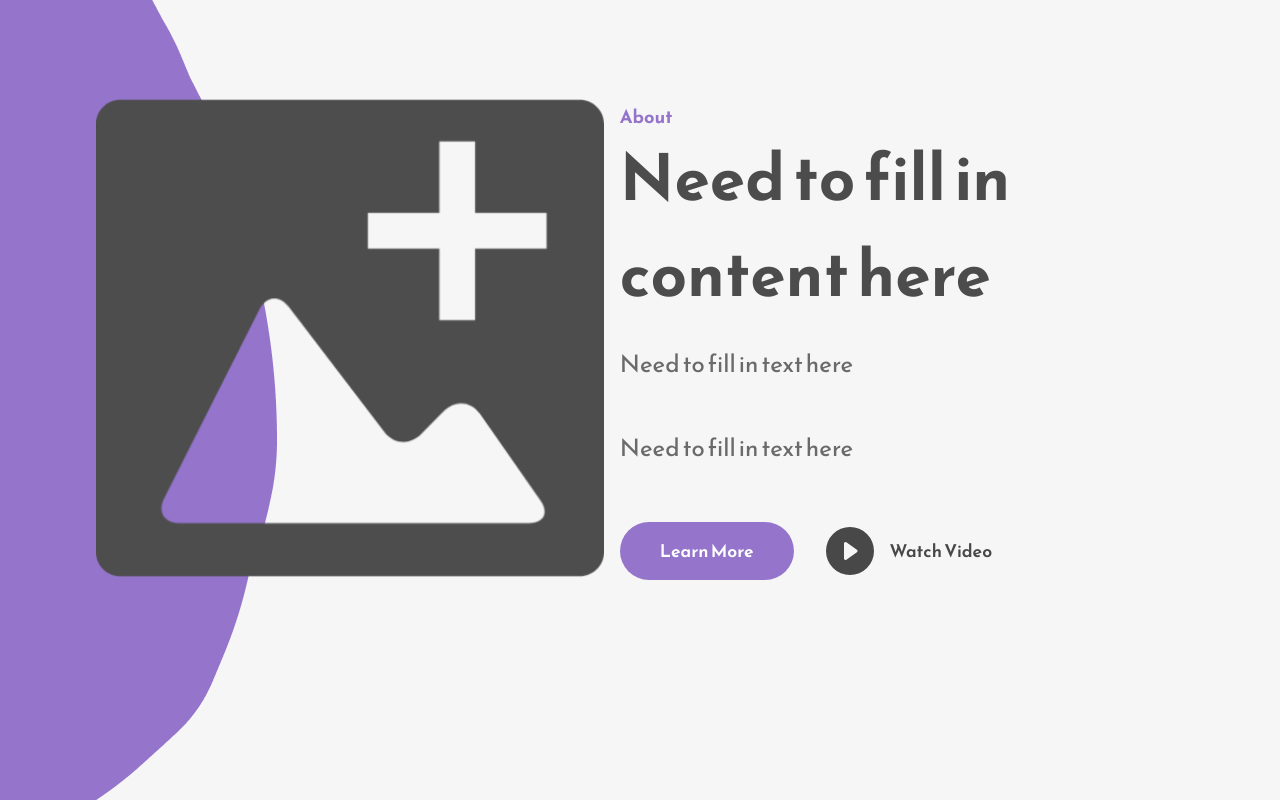
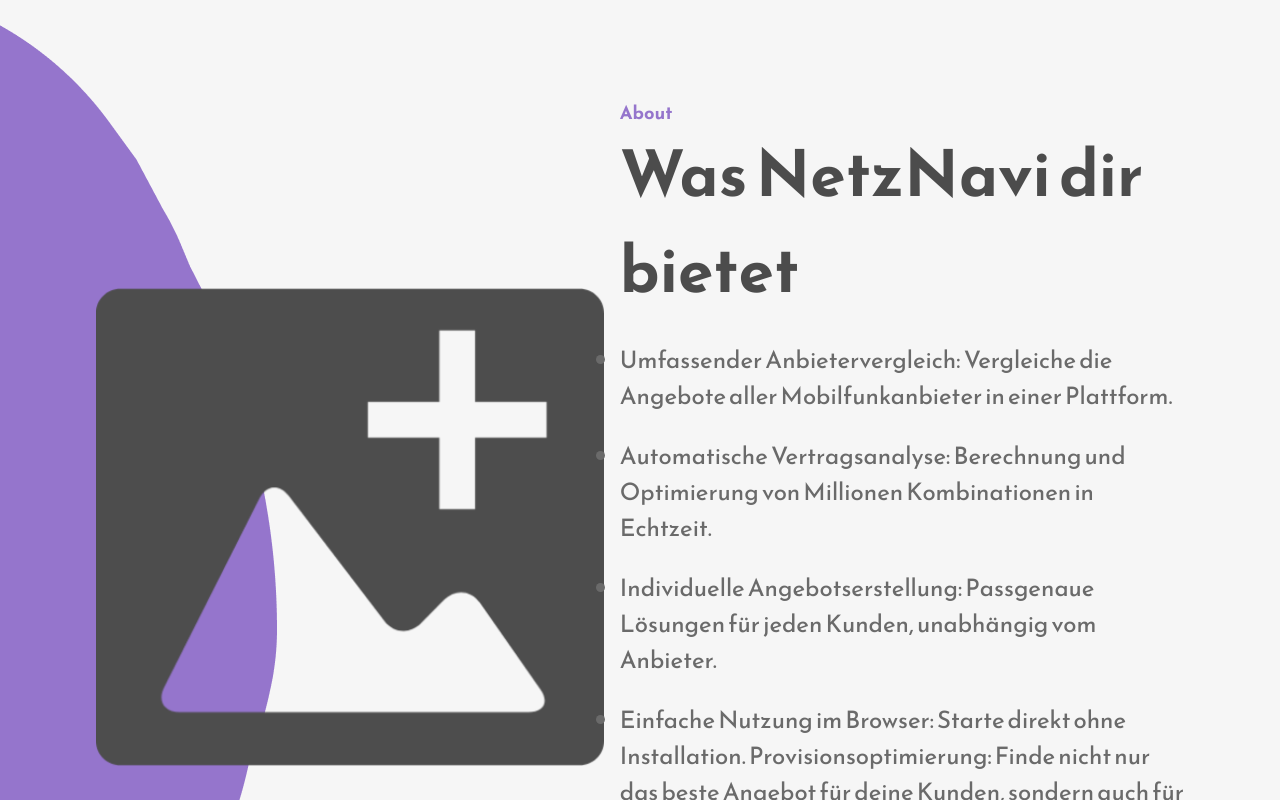
Before and after one commit to YuvrajShekhar/NetzNavi-Landing-Page, a React (Create React App) app: page / in a window 1280 px wide. Shown: the part 1140-1940 px from the top of the page. Built offline with nearby package versions, Linux system fonts and the light colour scheme.

Commit message:
fixed navbar background and added points to about section

```diff
--- a/src/App.css
+++ b/src/App.css
@@ -67,7 +67,7 @@
 }
 .home-bannerImage-container {
   position: absolute;
-  top: -100px;
+  top: -120px;
   right: -170px;
   z-index: -2;
   max-width: 700px;
@@ -87,11 +87,11 @@
   font-size: clamp(2rem, 5vw, 4rem);
   color: #4c4c4c;
   /* line-height: 5rem; */
-  max-width: 600px;
+  max-width: 900px;
 }
 .primary-text {
   font-size: clamp(1rem, 3vw, 1.5rem);
-  max-width: 500px;
+  max-width: 900px;
   color: #6a6a6a;
   margin: 1.5rem 0rem;
 }
--- a/src/Components/About.jsx
+++ b/src/Components/About.jsx
@@ -15,14 +15,22 @@
         <div className='about-section-text-container'>
             <p className='primary-subheading'> About</p>
             <h1 className='primary-heading'>
-                Need to fill in content here
+            Was NetzNavi dir bietet
             </h1>
-            <p className='primary-text'>
-                Need to fill in text here
-            </p>
-            <p className='primary-text'>
-                Need to fill in text here
-            </p>
+            <ul>
+                <li className="primary-text">
+                Umfassender Anbietervergleich: Vergleiche die Angebote aller Mobilfunkanbieter in einer Plattform.
+                </li>
+                <li className="primary-text">
+                Automatische Vertragsanalyse: Berechnung und Optimierung von Millionen Kombinationen in Echtzeit.
+                </li>
+                <li className="primary-text">
+                Individuelle Angebotserstellung: Passgenaue Lösungen für jeden Kunden, unabhängig vom Anbieter.
+                </li>
+                <li className="primary-text">
+                Einfache Nutzung im Browser: Starte direkt ohne Installation. Provisionsoptimierung: Finde nicht nur das beste Angebot für deine Kunden, sondern auch für dich.
+                </li>
+            </ul>
             <div className='about-buttons-container'>
                 <button className='secondary-button'>Learn More</button>
                 <button className='watch-video-button'>
```
